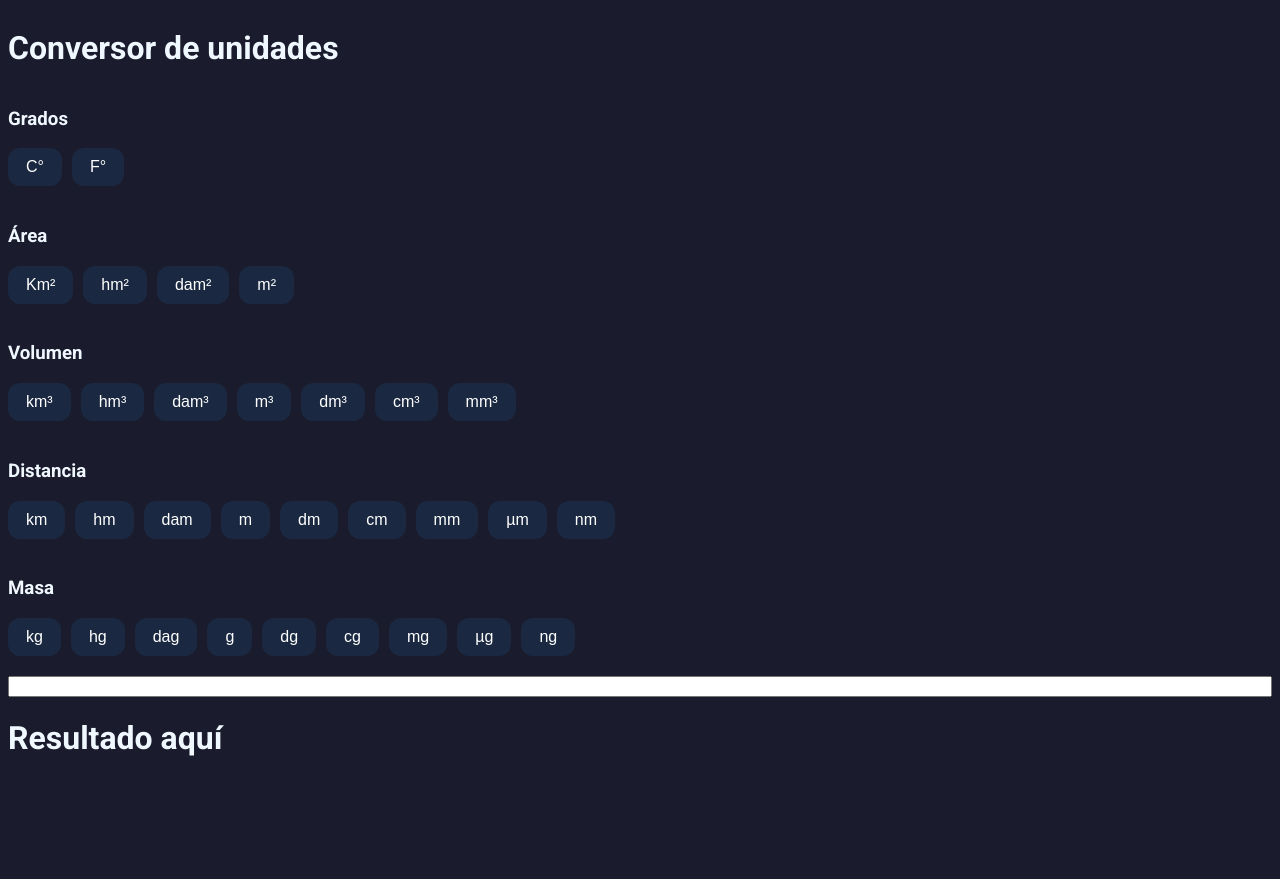
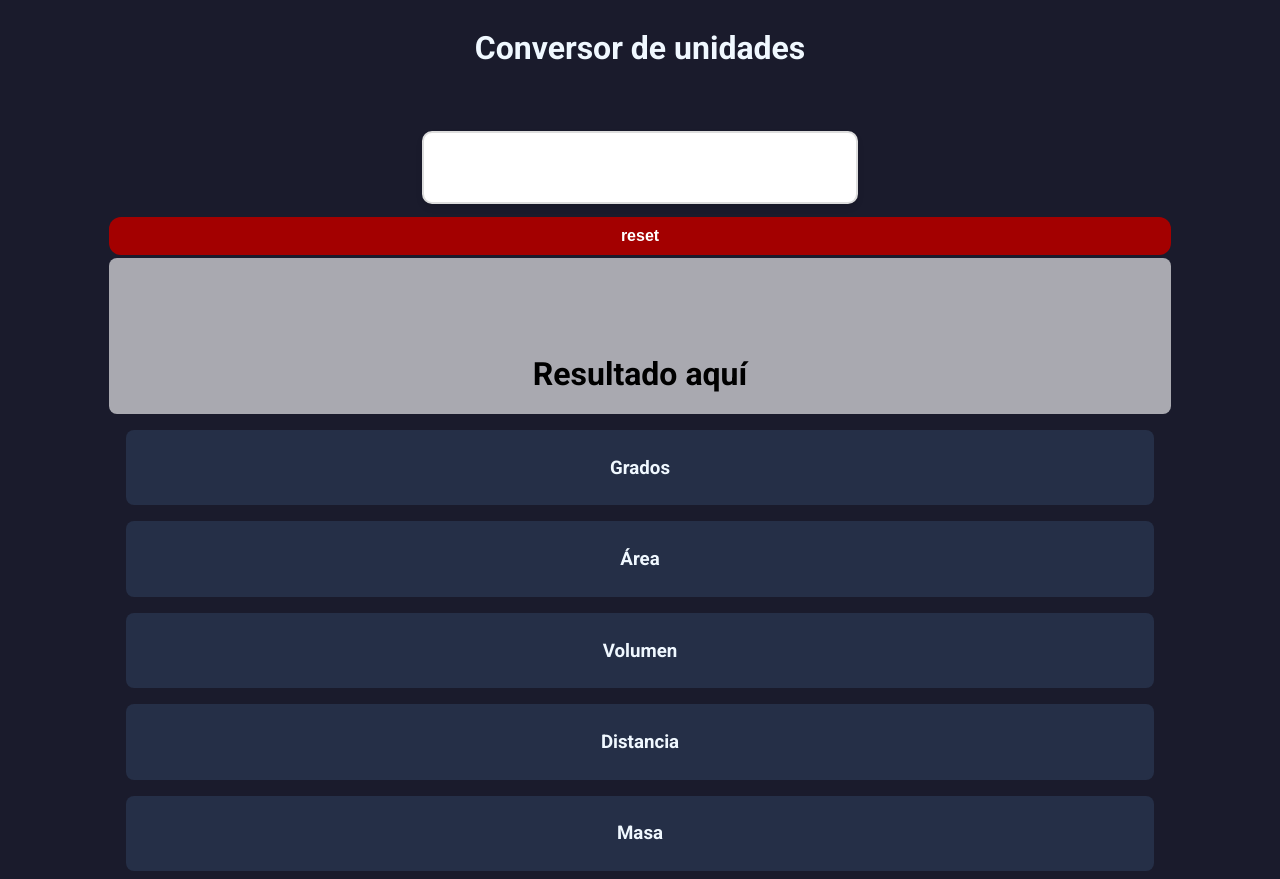
Before and after one commit to rexdaro/conversor-de-unidades, a website built with Vite: page index.html in a window 1280 px wide. Before the commit the page ends 800 px from the top, so only its background shows below. Built offline with nearby package versions, Linux system fonts and the light colour scheme.

Commit message:
proyecto terminado

```diff
--- a/index.html
+++ b/index.html
@@ -12,17 +12,26 @@
   <body>
     <h1>Conversor de unidades</h1>
 
-    <div>
-      <h3>Grados</h3>
-      <div class="botonera">
+
+    <div class="contenedor-input-reset">
+      <input type="text" id="input">
+      <button class="buton-reset" id="recargarBtn">reset</button>
+      <div class="resultado"></div>
+    </div>
+
+    <div class="div-contenedor-principal">
+
+      <div class="div-unidades">
+        <h3 class="h3-grados">Grados</h3>
+        <div class="botonera" id="botonera-grados">
           <button id="buttonC">C°</button>
           <button id="buttonF">F°</button>
         </div>
       </div>
 
-    <div>
-      <h3>Área</h3>
-      <div class="botonera">
+      <div class="div-unidades">
+        <h3 class="h3-area">Área</h3>
+        <div class="botonera" id="botonera-area">
           <button id="button-km2">Km²</button>
           <button id="button-hm2">hm²</button>
           <button id="button-dam2">dam²</button>
@@ -30,9 +39,9 @@
         </div>
       </div>
 
-    <div>
-      <h3>Volumen</h3>
-      <div class="botonera">
+      <div class="div-unidades">
+        <h3 class="h3-volumen">Volumen</h3>
+        <div class="botonera"  id="botonera-volumen">
           <button id="button-km3">km³</button>
           <button id="button-hm3">hm³</button>
           <button id="button-dam3">dam³</button>
@@ -43,9 +52,9 @@
         </div>
       </div>
 
-    <div>
-      <h3>Distancia</h3>
-      <div class="botonera">
+      <div class="div-unidades">
+        <h3 class="h3-distancia">Distancia</h3>
+        <div class="botonera"  id="botonera-distancia">
           <button id="button-km">km</button>
           <button id="button-hm">hm</button>
           <button id="button-dam">dam</button>
@@ -58,9 +67,9 @@
         </div>
       </div>
 
-    <div>
-      <h3>Masa</h3>
-      <div class="botonera">
+      <div class="div-unidades">
+        <h3 class="h3-masa">Masa</h3>
+        <div class="botonera"  id="botonera-masa">
           <button id="button-kg">kg</button>
           <button id="button-hg">hg</button>
           <button id="button-dag">dag</button>
@@ -73,15 +82,13 @@
         </div>
       </div>
 
+    </div>
 
 
-    <input type="text" id="input">
 
 
-    <div class="resultado">
 
 
-    </div>
 
     <script type="module" src="/src/main.ts"></script>
   </body>
--- a/src/main.ts
+++ b/src/main.ts
@@ -139,10 +139,11 @@ if(buttonkm2 && buttonhm2 && buttondam2 && buttonm2){
   })
   buttonm2.addEventListener('click', () => {
 
-    if(convertirDe === '' || convertirDe === 'm2'){
-      seleccionarBotonDe(buttonm2, 'dam2');
+    if (convertirDe === '' || convertirDe === 'm2') {
+      seleccionarBotonDe(buttonm2, 'm2'); // ← CORRECTO
+    } else {
+      seleccionarBotonA(buttonm2, 'm2');
     }
-    else seleccionarBotonA(buttonm2, 'm2');
   })
 }
 
@@ -466,15 +467,16 @@ const transformar = () => {
 
 
   //para grados
-  switch (convertirDe) {
-    case 'C':
-      resultado = celciusAFarenheit(valor);
-        h1Resultado.textContent = `${valor}°C = ${resultado.toFixed(2)}°F`;
-      break;
-    case 'F':
-      resultado = farenheitACelcius(valor);
-        h1Resultado.textContent = `${valor}°F = ${resultado.toFixed(2)}°C`;
-      break;
+  if ((convertirDe === 'C' && convertirA === 'F')) {
+    resultado = celciusAFarenheit(valor);
+    h1Resultado.textContent = `${valor}°C = ${resultado.toFixed(2)}°F`;
+    return;
+  }
+
+  if ((convertirDe === 'F' && convertirA === 'C')) {
+    resultado = farenheitACelcius(valor);
+    h1Resultado.textContent = `${valor}°F = ${resultado.toFixed(2)}°C`;
+    return;
   }
   // para area:
 
@@ -483,6 +485,7 @@ const transformar = () => {
     const metrosCuadrados = aMetrosCuadrados(valor, convertirDe);
     const resultadoArea = desdeMetrosCuadrados(metrosCuadrados, convertirA);
     h1Resultado.textContent = `${valor} ${convertirDe} = ${resultadoArea.toFixed(2)} ${convertirA}`;
+    return
   }
 
 
@@ -534,3 +537,50 @@ if (input) {
     console.log('esta transformando')
   });
 }
+
+
+//button reset
+const botonRecargar = document.getElementById('recargarBtn');
+
+botonRecargar?.addEventListener('click', () => {
+  location.reload(); // Esto recarga la página
+});
+
+
+
+//mostrar o ocultar botones
+
+// Obtener todas las botoneras
+const btnGrados = document.getElementById('botonera-grados') as HTMLElement;
+const btnArea = document.getElementById('botonera-area') as HTMLElement;
+const btnVolumen = document.getElementById('botonera-volumen') as HTMLElement;
+const btnDistancia = document.getElementById('botonera-distancia') as HTMLElement;
+const btnMasa = document.getElementById('botonera-masa') as HTMLElement;
+
+// Obtener todos los títulos
+const h3Grados = document.querySelector('.h3-grados') as HTMLElement;
+const h3Area = document.querySelector('.h3-area') as HTMLElement;
+const h3Volumen = document.querySelector('.h3-volumen') as HTMLElement;
+const h3Distancia = document.querySelector('.h3-distancia') as HTMLElement;
+const h3Masa = document.querySelector('.h3-masa') as HTMLElement;
+
+// Agrupar en arrays para iterar
+const secciones: { h3: HTMLElement, botonera: HTMLElement }[] = [
+  { h3: h3Grados, botonera: btnGrados },
+  { h3: h3Area, botonera: btnArea },
+  { h3: h3Volumen, botonera: btnVolumen },
+  { h3: h3Distancia, botonera: btnDistancia },
+  { h3: h3Masa, botonera: btnMasa },
+];
+
+// Función para ocultar todas las botoneras excepto la seleccionada
+function mostrarSolo(visible: HTMLElement) {
+  secciones.forEach(({ botonera }) => {
+    botonera.style.display = (botonera === visible) ? 'flex' : 'none';
+  });
+}
+
+// Asignar evento a cada h3
+secciones.forEach(({ h3, botonera }) => {
+  h3.addEventListener('click', () => mostrarSolo(botonera));
+});
--- a/src/style.css
+++ b/src/style.css
@@ -11,6 +11,7 @@ body{
   flex-wrap: wrap;
   gap: 10px;
   margin-bottom: 20px;
+  justify-content: center;
 }
 
 button {
@@ -21,10 +22,82 @@ button {
   border-radius: 12px;
   font-size: 16px;
   cursor: pointer;
+  font-weight: 500;
+  margin: 0.2rem;
+}
 
-
+h1{
+    text-align: center;
 }
 
 
+.buton-reset{
+    background-color: rgb(163, 0, 0);
+    font-weight: 600;
+    width: 84%;
+}
 
+#botonera-grados, #botonera-area, #botonera-volumen, #botonera-distancia, #botonera-masa{
+    display: none;
+}
+
+.div-unidades{
+    background-color: rgb(37, 47, 71);
+    margin: 1rem 0 0 0;
+    border-radius: 0.5rem;
+    display: flex;
+    padding: 0.5rem;
+    justify-content: center;
+    flex-direction: column;
+    width: 80%;
+}
+
+.div-unidades h3{
+    text-align: center;
+}
+
+input {
+    max-width: 400px;
+    padding: 1rem 1rem;
+    border: 2px solid #ddd;
+    border-radius: 10px;
+    outline: none;
+    transition: all 0.3s ease;
+    box-shadow: 0 4px 6px rgba(0, 0, 0, 0.1);
+    margin: 10px auto;
+    display: block;
+    width: calc(80% - 1rem);
+    font-size: 2rem;
+    font-weight: 600;
+}
+
+input:focus {
+  border-color: #4f46e5; /* Azul moderno */
+  box-shadow: 0 0 0 4px rgba(79, 70, 229, 0.2); /* Glow */
+}
+
+.div-contenedor-principal{
+    display: flex;
+    align-items: center;
+    flex-direction: column;
+    width: 100%;
+}
+
+.contenedor-input-reset{
+    display: flex;
+    flex-direction: column;
+    margin-top: 2rem;
+    align-items: center;
+    width: 100%;
+}
+
+.resultado{
+    color: black;
+    display: flex;
+    flex-direction: column;
+    align-items: center;
+    background-color: #ffffff9f;
+    border-radius: 0.5rem;
+    width: 84%;
+}
 /* Estilo general opcional para los contenedores */
```
Lines whose indentation alone changed are shown as unchanged.
